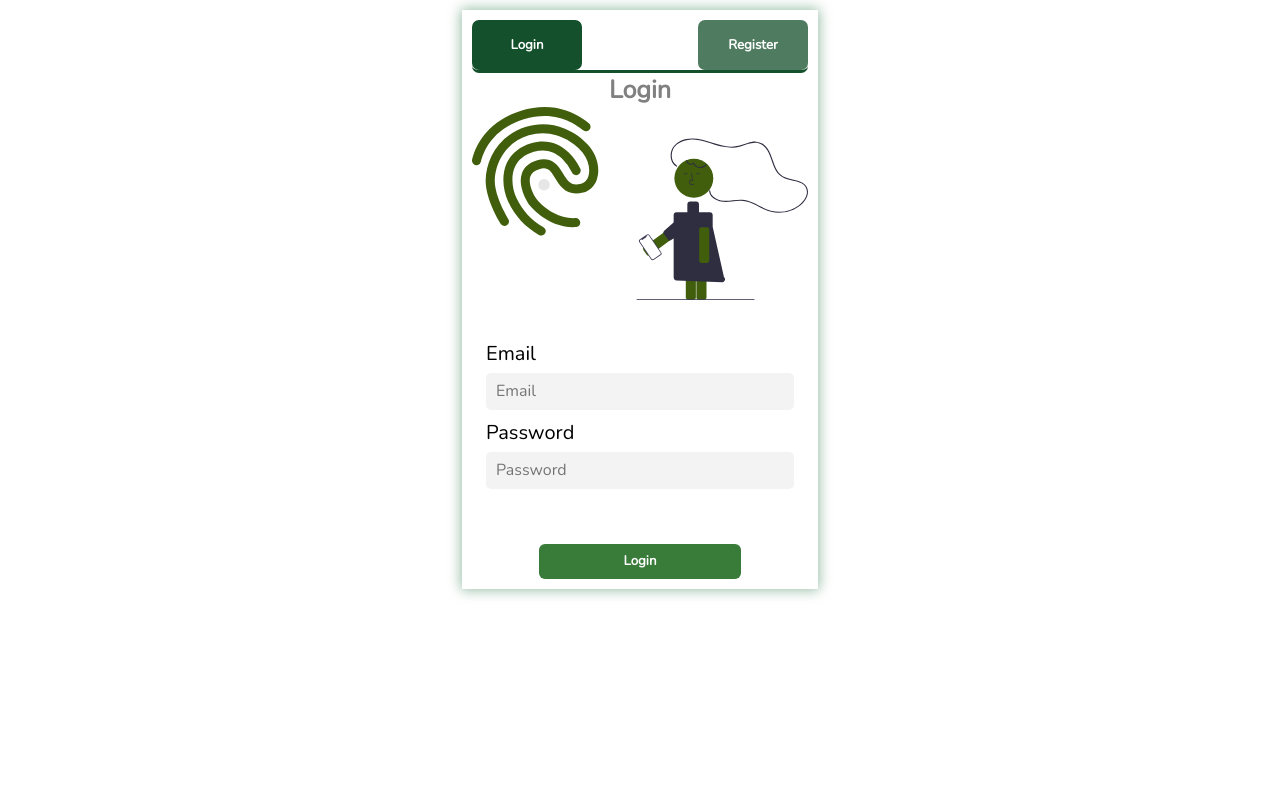
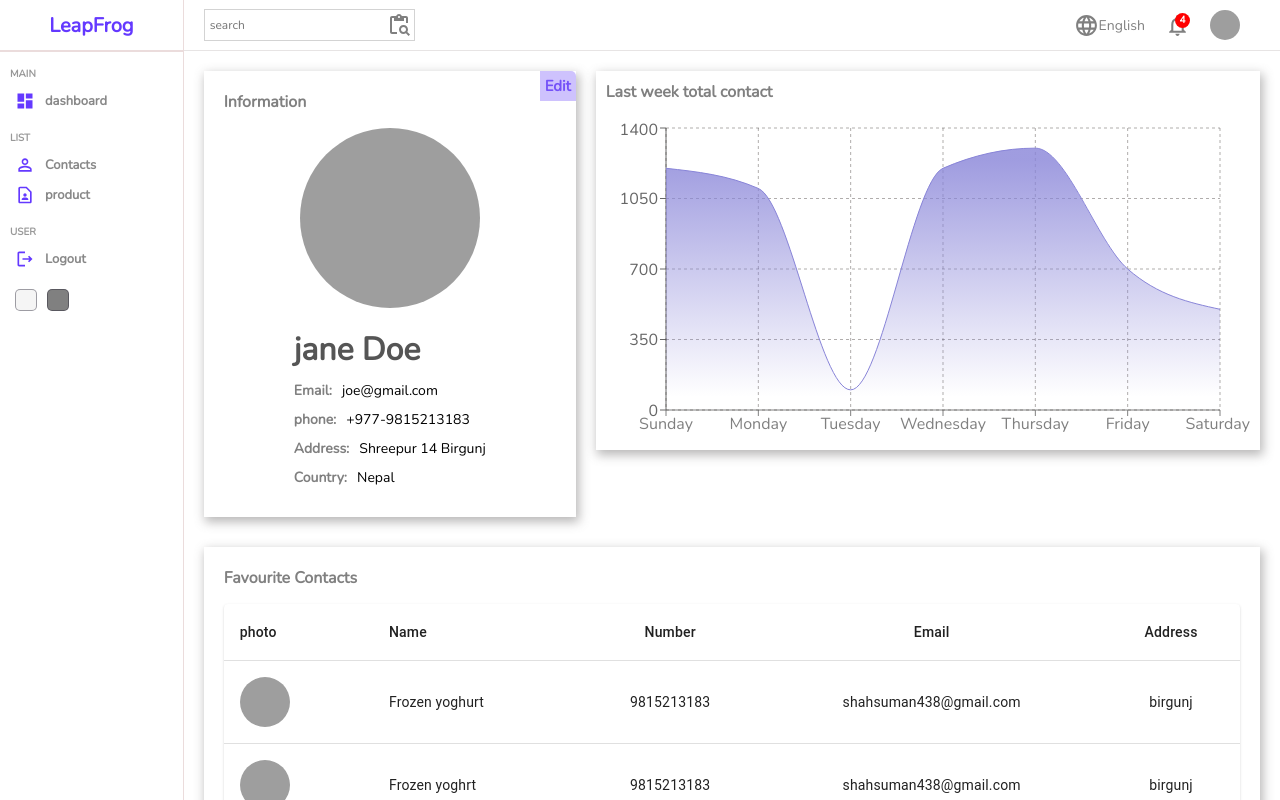
Before and after one commit to shahsuman438/contact_manager_UI, a React (Create React App) app: page /profile in a window 1280 px wide. Before the commit this address led to /auth. Shown: the top 800 px of the page. Built offline with nearby package versions, Linux system fonts and the light colour scheme; sample sign-in values are in the browser's storage; grey boxes are pictures that could not be loaded.

Commit message:
register function done

```diff
--- a/src/components/auth/protected/Protected.jsx
+++ b/src/components/auth/protected/Protected.jsx
@@ -5,7 +5,7 @@ import {Navigate,useLocation} from 'react-router-dom';
 function Protected(props) {
     const Comp=props.cmp
     const location=useLocation()
-    const auth=localStorage.getItem("auth")
+    const auth=localStorage.getItem("authorization")
 
   return (
     <div>
--- a/src/pages/login/Login.jsx
+++ b/src/pages/login/Login.jsx
@@ -14,11 +14,9 @@ function Login() {
   const [userId,setUserId]=useState(initialState)
   const [msg,setMsg]=useState('')
   const submitHandler=(event)=>{
-      console.log(JSON.stringify(userId))
       axios.post('http://localhost:4000/auth/login',userId)
       .then(res=>{
-        console.log(res.data.token)
-        localStorage.setItem("auth",res.data.token)
+        localStorage.setItem("authorization",res.data.token)
         setMsg('')
         navigate("/")
       }).catch(error=>{
--- a/src/pages/register/Register.jsx
+++ b/src/pages/register/Register.jsx
@@ -1,41 +1,69 @@
-import React from 'react';
+import React, { Component ,useState} from 'react';
 import registerImg from '../../static/loginImg/register2.svg'
+import { useNavigate } from 'react-router-dom';
 
 import './register.scss'
+import axios from 'axios'
 
+const initialState={
+  name:'',
+  email:'',
+  password:''
+}
 
 function Register() {
+  const [register,setRegister]=useState(initialState)
+  const [msg,setMsg]=useState('')
+  const [rePass,setRePass]=useState('')
+  const navigate=useNavigate()
+
+  const submitHandler=(event)=>{
+        if(register.password!==rePass){
+          setMsg("Password not matched")
+        }else{
+          setMsg("")
+          axios.post('http://localhost:4000/auth/register',register)
+          .then(res=>{
+            localStorage.setItem("authorization",res.data.token)
+            navigate("/")
+          }).catch(error=>{
+            setMsg(error.response.data.msg)
+          })
+        }
+        event.preventDefault()
+ }
   return (
     <div className='register'>
         <div className="header">
           Register
         </div>
-        <div className="content">
+        <form className="content" onSubmit={submitHandler}>
           <div className="logo">
             <img src={registerImg} alt="" />
           </div>
         <div className="form">
         <div className="form-group">
             <label htmlFor="name">Name</label>
-            <input type="text" name='name' placeholder='Name' />
+            <input type="text" name='name' placeholder='Name' onChange={(e)=>setRegister({...register,name:e.target.value})} />
           </div>
           <div className="form-group">
             <label htmlFor="email">Email</label>
-            <input type="email" name='email' placeholder='Email' />
+            <input type="email" name='email' placeholder='Email' onChange={(e)=>setRegister({...register,email:e.target.value})} />
           </div>
           <div className="form-group">
             <label htmlFor="password">Password</label>
-            <input type="password" name='password' placeholder='Password' />
+            <input type="password" name='password' placeholder='Password' onChange={(e)=>setRegister({...register,password:e.target.value})} />
           </div>
           <div className="form-group">
             <label htmlFor="Repassword">Password</label>
-            <input type="password" name='Repassword' placeholder='Re-type Password' />
+            <input type="password" name='Repassword' placeholder='Re-type Password' onChange={(e)=>setRePass(e.target.value)} />
           </div>
         </div>
+        <p className='errorMsg'>{msg}</p>
         <div className="footer">
-          <button type='button' className="btn">Register</button>
+          <button type='submit' className="btn">Register</button>
         </div>
-        </div>
+        </form>
       </div>
   )
 }
```
